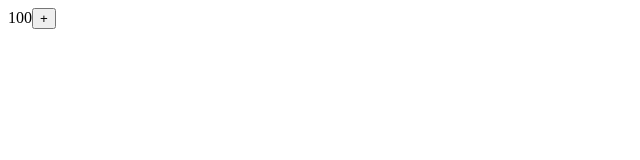
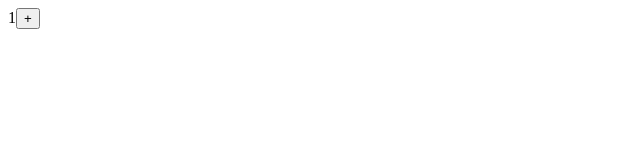
Before and after one commit to kristenwood123/react-counter, a React (Create React App) app: page / in a window 1280 px wide. Shown: the top 160 px of the page, without its empty margins (0-640 px from the left). Built offline with nearby package versions, Linux system fonts and the light colour scheme.

Commit message:
changed to useState

```diff
--- a/src/App.js
+++ b/src/App.js
@@ -1,34 +1,22 @@
-import React, {Component} from 'react'
+import React, {useState} from 'react'
 import Counter from './Counter'
 
-class App extends React.Component {
-  constructor(props) {
-    super(props)
+function App () {
+  const [count, setCount] = useState(1)
+      // this.increment = this.increment.bind(this)
 
-    this.state = {
-      count: 100
-      }
-      this.increment = this.increment.bind(this)
+    const increment = () => {
+      setCount(count + 1)
     }
 
-    increment (e) {
-      console.log('increment')
-      this.setState({
-        count:this.state.count + 1
-      })
-    }
-
-
-  render() {
   return (
     <div className="App">
       <Counter
-        display={this.state.count}
-        increment={this.increment}/>
-
+        display={count}
+        increment={() => {increment()}}/>
     </div>
   );
 }
-}
+
 
 export default App;
--- a/src/Counter.js
+++ b/src/Counter.js
@@ -1,12 +1,13 @@
 import React, { Component } from 'react'
 
-export default class Counter extends Component {
-  render() {
+ function Counter ({display, increment}) {
+
     return (
       <div className='counter'>
-        <span>{this.props.display}</span>
-        <button onClick={this.props.increment}>+</button>
+        <span>{display}</span>
+        <button onClick={increment}>+</button>
       </div>
     )
-  }
-}
+    }
+
+export default Counter
```
